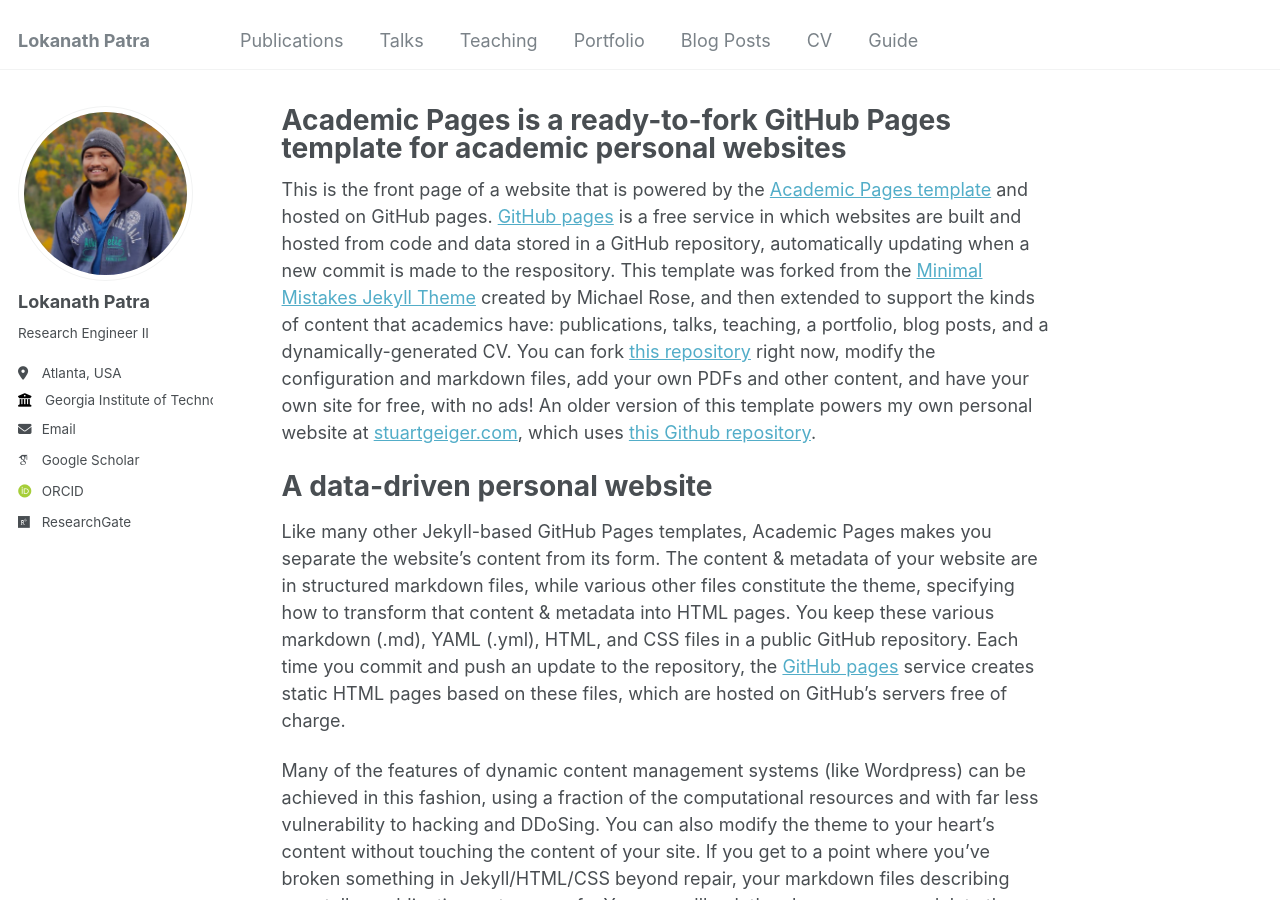
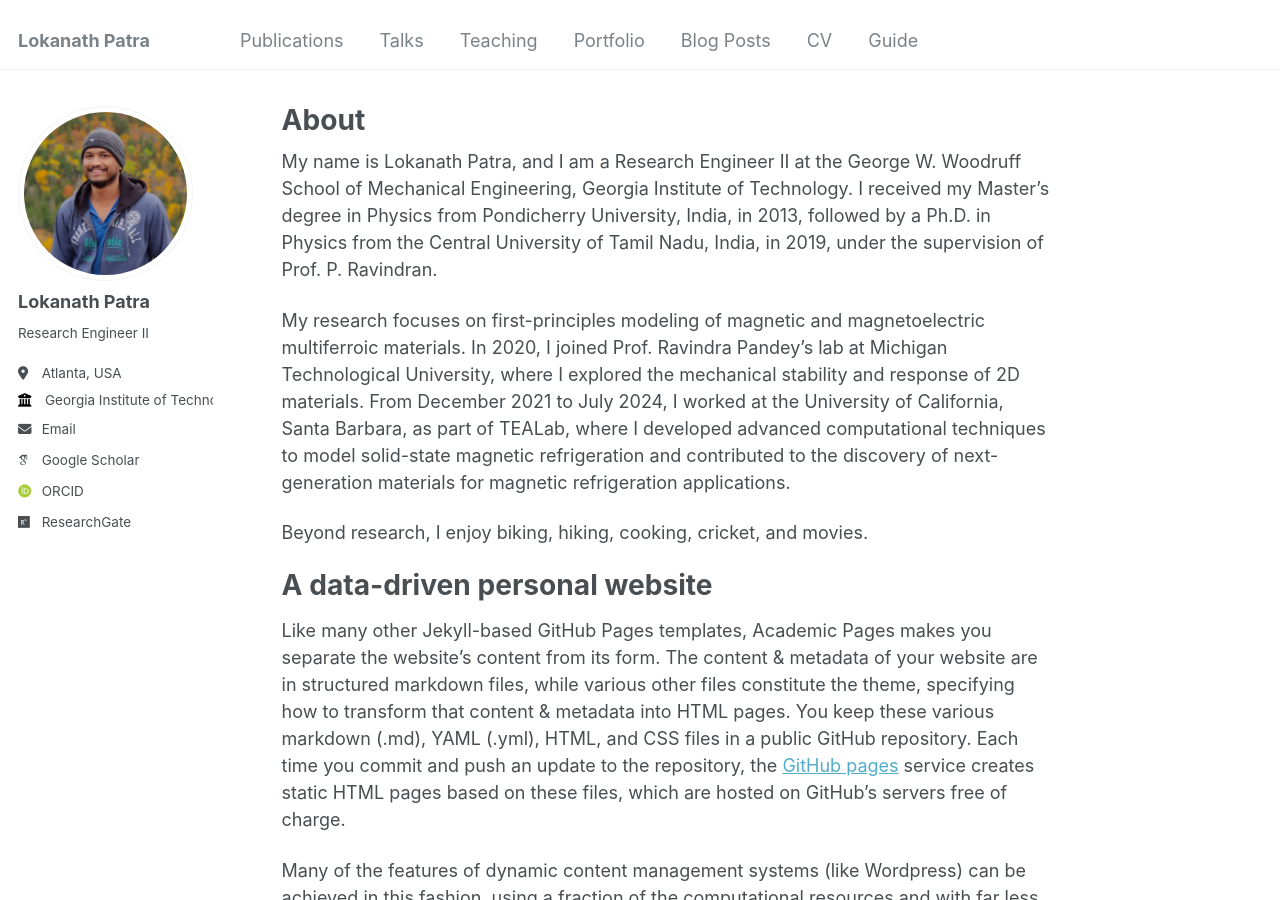
Before and after one commit to lokanath123/lokanath-patra, a Jekyll site: the page built from _pages/about.md, in a window 1280 px wide and 900 px high. Built offline with Jekyll 4.4.1, drawn with Linux system fonts in a browser that asks for light colours; some web fonts are replaced.

Commit message:
Update about.md

```diff
--- a/_pages/about.md
+++ b/_pages/about.md
@@ -1,13 +1,17 @@
 ---
 permalink: /
-title: "Academic Pages is a ready-to-fork GitHub Pages template for academic personal websites"
+title: "About"
 author_profile: true
 redirect_from:
   - /about/
   - /about.html
 ---
 
-This is the front page of a website that is powered by the [Academic Pages template](https://github.com/academicpages/academicpages.github.io) and hosted on GitHub pages. [GitHub pages](https://pages.github.com) is a free service in which websites are built and hosted from code and data stored in a GitHub repository, automatically updating when a new commit is made to the respository. This template was forked from the [Minimal Mistakes Jekyll Theme](https://mmistakes.github.io/minimal-mistakes/) created by Michael Rose, and then extended to support the kinds of content that academics have: publications, talks, teaching, a portfolio, blog posts, and a dynamically-generated CV. You can fork [this repository](https://github.com/academicpages/academicpages.github.io) right now, modify the configuration and markdown files, add your own PDFs and other content, and have your own site for free, with no ads! An older version of this template powers my own personal website at [stuartgeiger.com](http://stuartgeiger.com), which uses [this Github repository](https://github.com/staeiou/staeiou.github.io).
+My name is Lokanath Patra, and I am a Research Engineer II at the George W. Woodruff School of Mechanical Engineering, Georgia Institute of Technology. I received my Master’s degree in Physics from Pondicherry University, India, in 2013, followed by a Ph.D. in Physics from the Central University of Tamil Nadu, India, in 2019, under the supervision of Prof. P. Ravindran.
+
+My research focuses on first-principles modeling of magnetic and magnetoelectric multiferroic materials. In 2020, I joined Prof. Ravindra Pandey’s lab at Michigan Technological University, where I explored the mechanical stability and response of 2D materials. From December 2021 to July 2024, I worked at the University of California, Santa Barbara, as part of TEALab, where I developed advanced computational techniques to model solid-state magnetic refrigeration and contributed to the discovery of next-generation materials for magnetic refrigeration applications.
+
+Beyond research, I enjoy biking, hiking, cooking, cricket, and movies.
 
 A data-driven personal website
 ======
```
